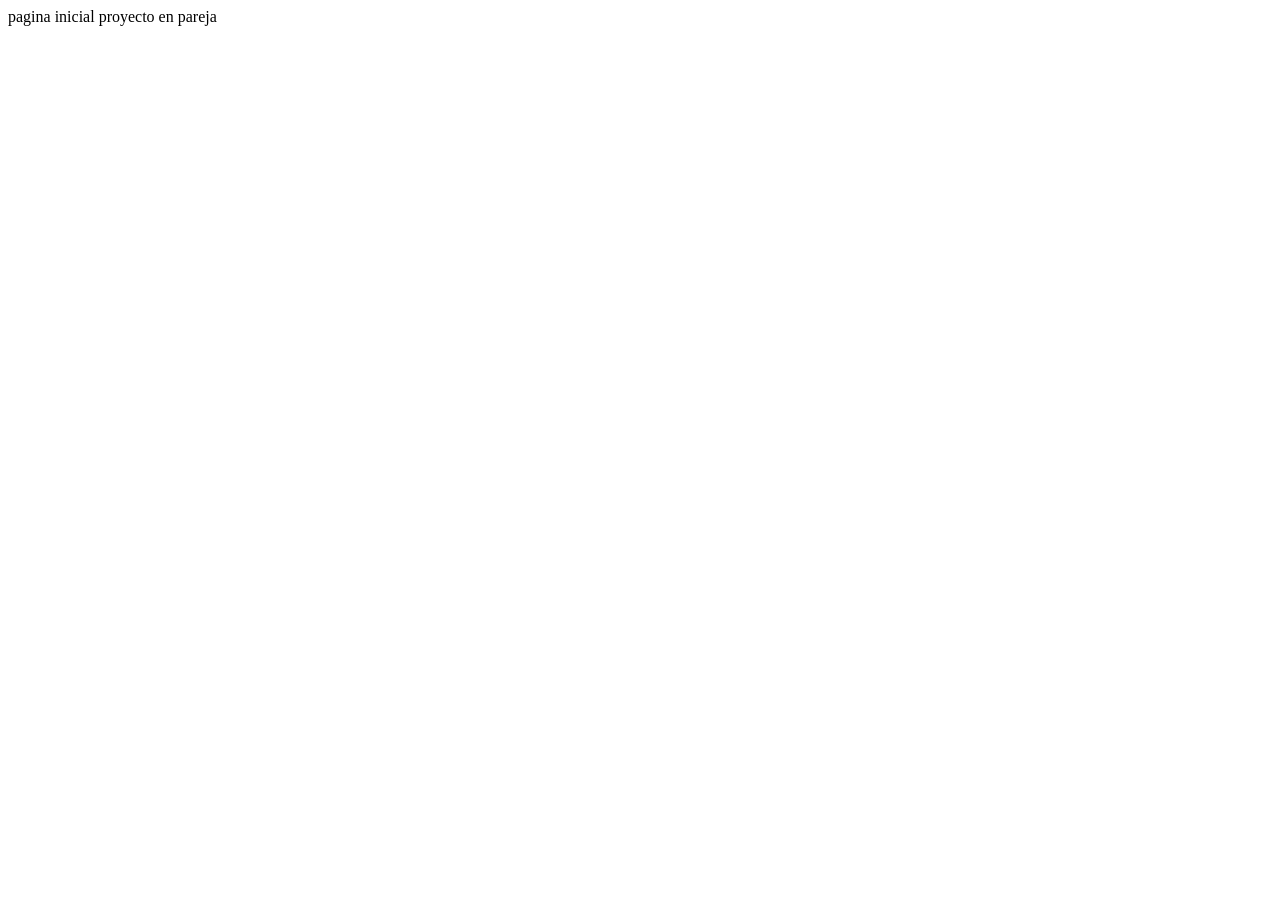
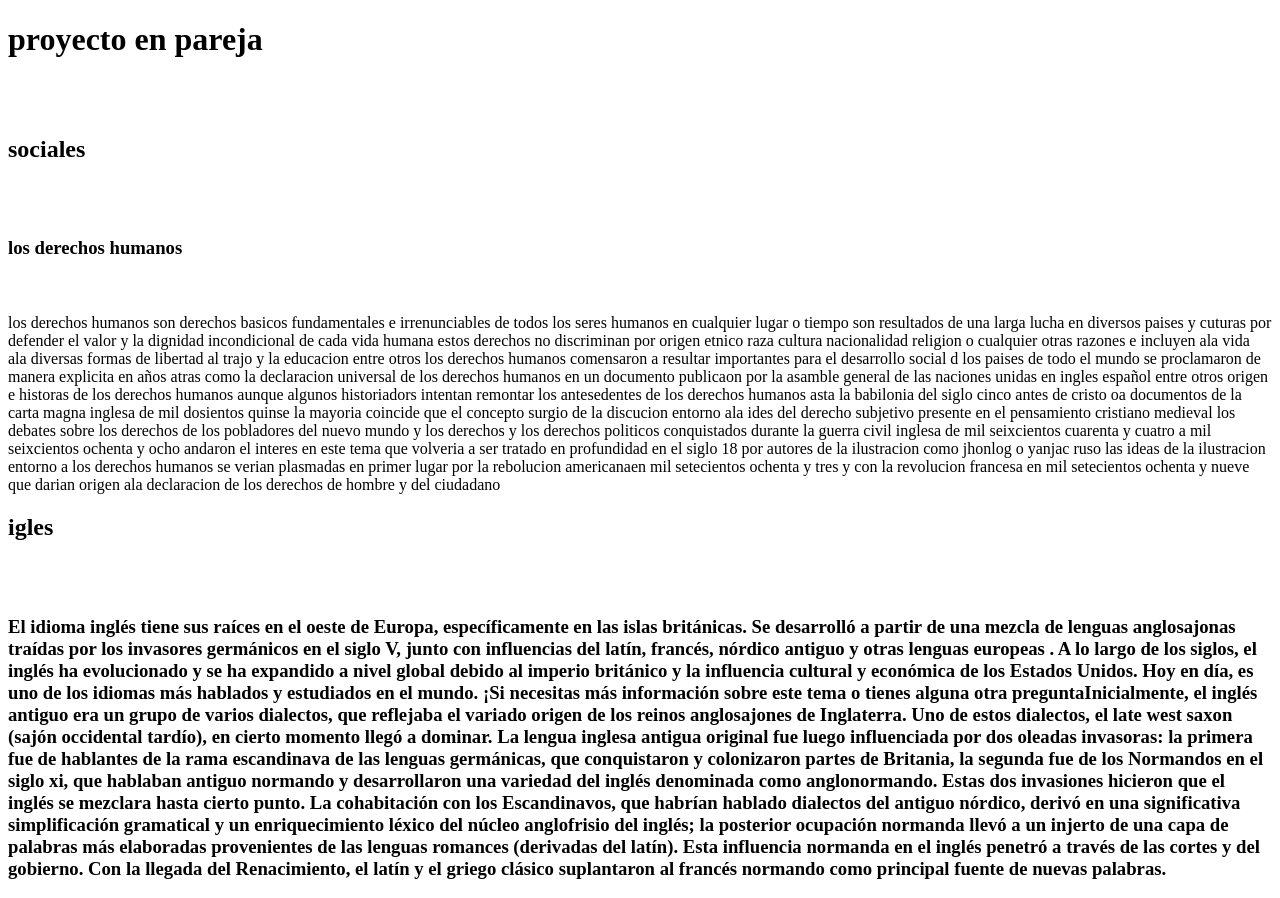
Before and after one commit to aswdeftrj/emmanuel-y-sebastian, a plain HTML site: page index.html in a window 1280 px wide. Before the commit the page ends 800 px from the top, so only its background shows below. Drawn offline with Linux system fonts and the light colour scheme.

Commit message:
fin del dia

```diff
--- a/index.html
+++ b/index.html
@@ -6,7 +6,45 @@
     <title>Document</title>
 </head>
 <body>
-pagina inicial
+    <h1>proyecto en pareja</h1><br><br>
 
-proyecto en pareja
+  <h2>sociales</h2><br><br>
+
+  <h3>los derechos humanos</h3><br><br>
+
+  los derechos humanos son derechos basicos fundamentales e irrenunciables de todos los seres humanos
+  en cualquier lugar o tiempo son resultados de una larga lucha en diversos paises
+  y cuturas por defender el valor y la dignidad incondicional de cada vida humana estos derechos
+  no discriminan por origen etnico raza cultura nacionalidad religion o cualquier otras razones e incluyen ala vida
+  ala diversas formas de libertad al trajo y la educacion entre otros
+  los derechos humanos comensaron a resultar importantes para el desarrollo social d los paises de todo el mundo
+  se proclamaron de manera explicita en años atras como la declaracion universal de los derechos humanos en un documento publicaon por la asamble
+  general de las naciones unidas en ingles español entre otros origen e historas de los derechos humanos aunque algunos historiadors intentan remontar
+  los antesedentes de los derechos humanos asta la babilonia del siglo cinco antes de cristo oa documentos de la carta magna
+  inglesa de mil dosientos quinse  la mayoria coincide que el concepto surgio de la discucion entorno ala ides
+  del derecho subjetivo presente en el pensamiento cristiano medieval los debates sobre los derechos de los pobladores del nuevo mundo y los derechos
+  y los derechos politicos conquistados durante la guerra civil inglesa de mil seixcientos cuarenta y cuatro a mil
+  seixcientos ochenta y ocho andaron el interes en este tema que volveria a ser tratado en profundidad en el siglo 18 por autores de la ilustracion como jhonlog
+  o yanjac ruso las ideas de la ilustracion entorno a los derechos humanos se verian plasmadas
+  en primer lugar por la rebolucion americanaen mil setecientos ochenta y tres y con la revolucion francesa en mil setecientos ochenta y nueve
+  que darian origen ala declaracion de los derechos de hombre y del ciudadano
+</div>
+
+<h2>igles </h2><br><br>
+
+
+<h3>El idioma inglés tiene sus raíces en el oeste de Europa, específicamente en las islas británicas. Se desarrolló a partir de una mezcla de lenguas
+     anglosajonas traídas por los invasores germánicos en el siglo V, junto con influencias del latín, francés, nórdico antiguo y otras lenguas europeas
+     . A lo largo de los siglos, el inglés ha evolucionado y se ha expandido a nivel global debido al imperio británico y la influencia cultural y económica
+      de los Estados Unidos. Hoy en día, es uno de los idiomas más hablados y estudiados en el mundo. ¡Si necesitas más información sobre este tema
+      o tienes alguna otra preguntaInicialmente, el inglés antiguo era un grupo de varios dialectos, que reflejaba el variado origen de los reinos
+      anglosajones de Inglaterra. Uno de estos dialectos, el late west saxon (sajón occidental tardío), en cierto momento llegó a dominar. La lengua inglesa antigua
+       original fue luego influenciada por dos oleadas invasoras: la primera fue de hablantes de la rama escandinava de las lenguas germánicas, que conquistaron y
+       colonizaron partes de Britania, la segunda fue de los Normandos en el siglo xi, que hablaban antiguo normando y desarrollaron una variedad del inglés
+        denominada como anglonormando. Estas dos invasiones hicieron que el inglés se mezclara hasta cierto punto.
+       La cohabitación con los Escandinavos, que habrían hablado dialectos del antiguo nórdico, derivó en una significativa simplificación gramatical y un
+        enriquecimiento léxico del núcleo anglofrisio del inglés; la posterior ocupación normanda llevó a un injerto de una capa de palabras más elaboradas
+         provenientes de las lenguas romances (derivadas del latín). Esta influencia normanda en el inglés penetró a través de las cortes y del gobierno. Con
+          la llegada del Renacimiento, el latín y el griego clásico suplantaron al francés normando como principal fuente de nuevas palabras. </h3>
 </body>
+</html>
```
